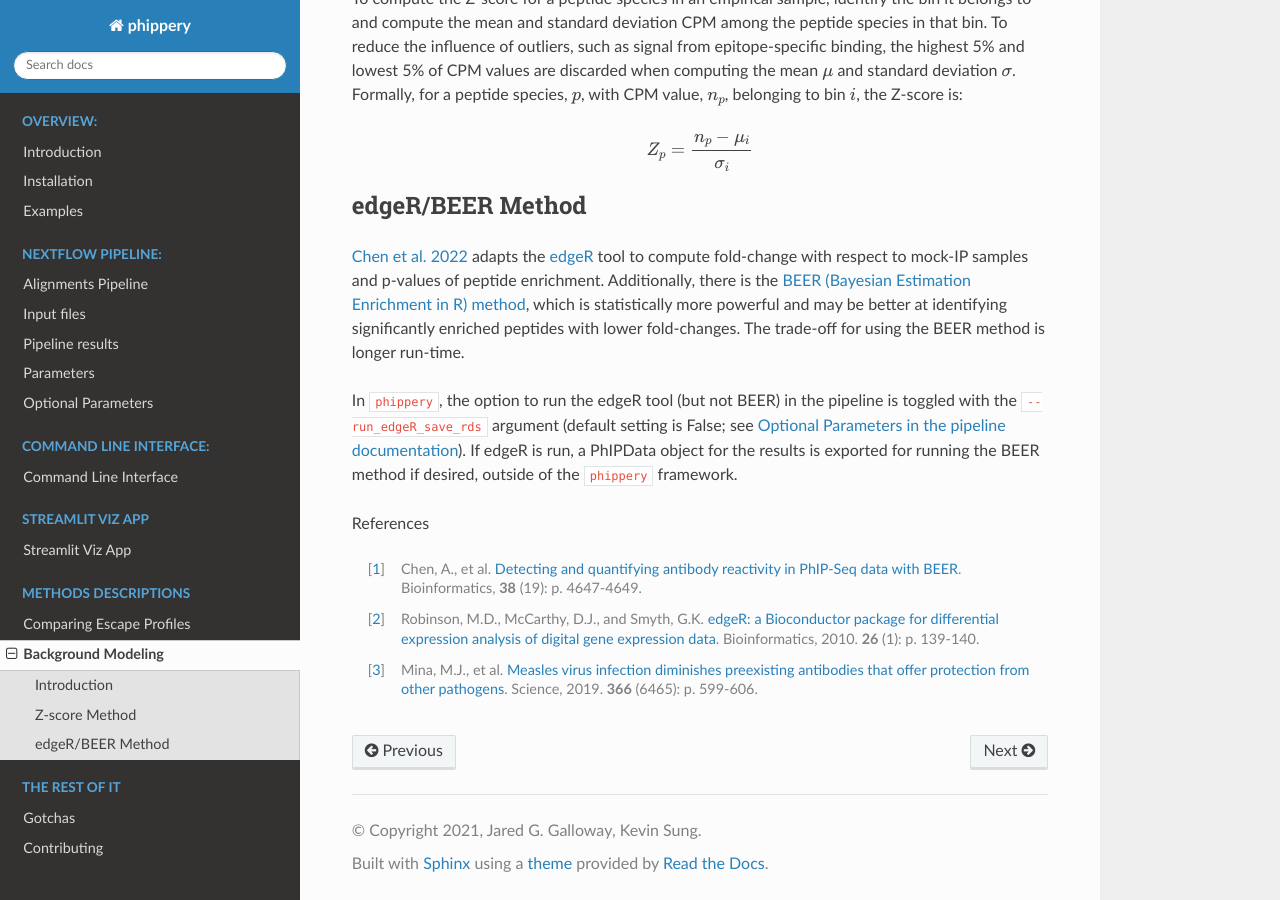
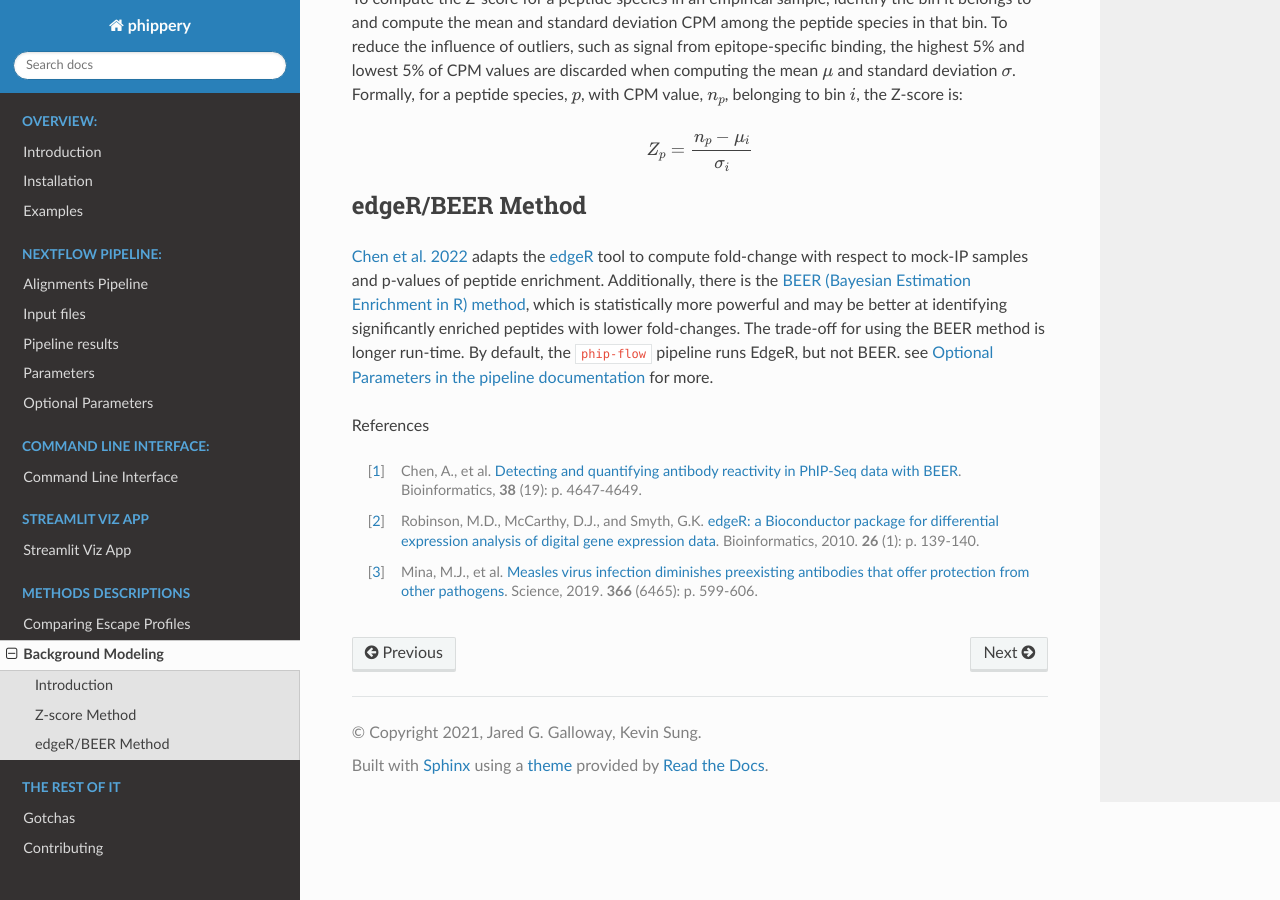
Before and after one commit to matsengrp/phippery, a Sphinx documentation site: the page built from docs/bkg-model.rst, in a window 1280 px wide and 900 px high, scrolled down 551 px. Built offline with Sphinx 7.4.7 and the Read the Docs theme 2.0.0, drawn with Linux system fonts in a browser that asks for light colours; pages that are not in the unit, such as notebooks, are missing from menus.

Commit message:
update modeling section

```diff
--- a/docs/bkg-model.rst
+++ b/docs/bkg-model.rst
@@ -36,11 +36,8 @@ fold-change with respect to mock-IP samples and p-values of peptide enrichment.
 `BEER (Bayesian Estimation Enrichment in R) method <https://bioconductor.org/packages/release/bioc/vignettes/beer/inst/doc/beer.html#beer-bayesian-estimation-enrichment-in-r>`_,
 which is statistically more powerful and may be better at identifying significantly enriched peptides with lower fold-changes. The trade-off for using the BEER
 method is longer run-time.
-
-In ``phippery``, the option to run the edgeR tool (but not BEER) in the pipeline is toggled with the ``--run_edgeR_save_rds`` argument
-(default setting is False; see :ref:`Optional Parameters in the pipeline documentation <sec_optional_workflows>`). If edgeR is run, a PhIPData object
-for the results is exported for running the BEER method if desired, outside of the ``phippery`` framework.
-
+By default, the ``phip-flow`` pipeline runs EdgeR, but not BEER.
+see :ref:`Optional Parameters in the pipeline documentation <sec_optional_workflows>` for more.
 
 References
 
```
